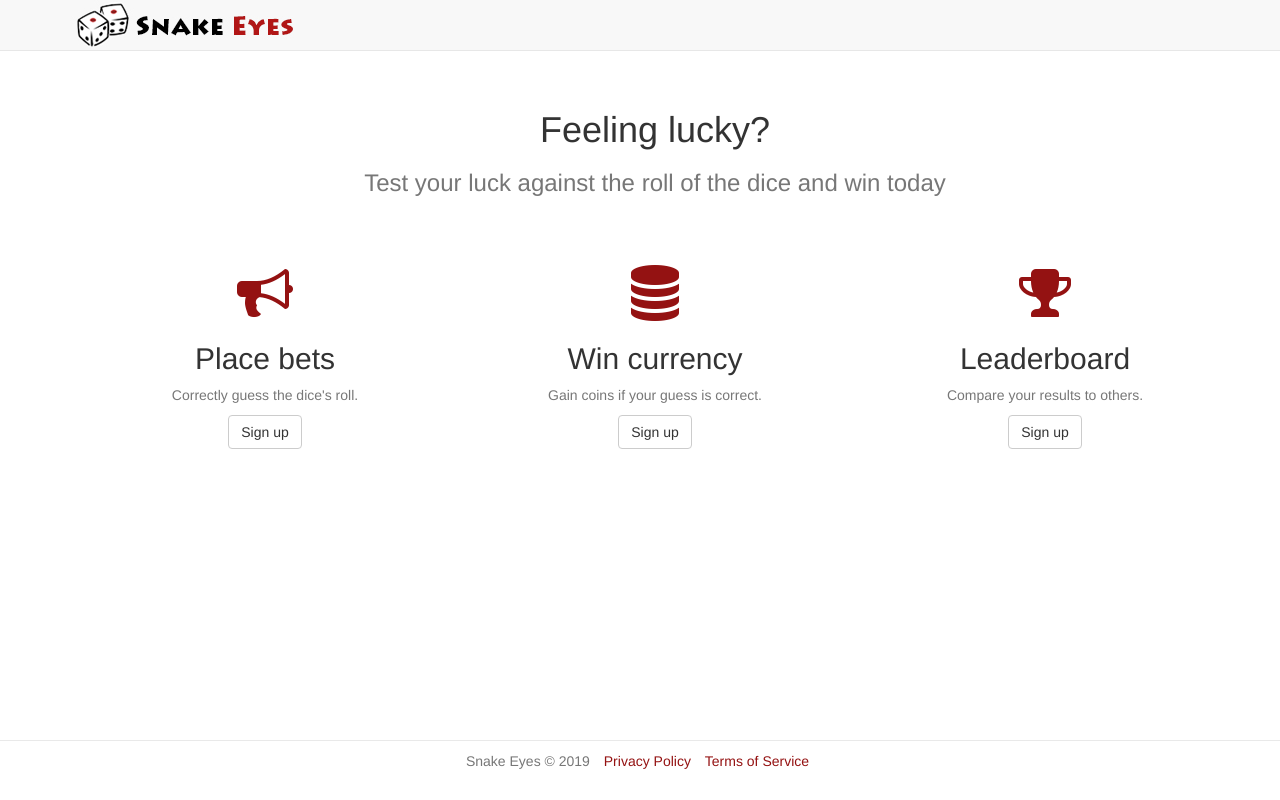
After one commit to marivaldosena/bsawf, a Flask app: page / in a window 1280 px wide. The commit adds this page. Run offline with Flask 2, Linux system fonts and the light colour scheme; some libraries are stand-ins or nearby versions.

Commit message:
Criar página home.

```diff
--- /dev/null
+++ b/snakeeyes/blueprints/page/templates/page/home.html
@@ -0,0 +1,47 @@
+{% extends "layouts/base.html" %}
+
+{% block title %}
+  Test your luck against the roll of the dice
+{% endblock %}
+
+{% block meta_description %}
+  Compete against yourself and others by guessing the outcome of a dice roll.
+  Win points and dominate the leaderboard.
+{% endblock %}
+
+{% block body %}
+  <div class="container sm-margin-top">
+    <div class="row text-center lg-margin-bottom">
+      <h1>Feeling lucky?</h1>
+      <h3 class="text-muted">
+        Test your luck against the roll of the dice and win today
+      </h3>
+    </div>
+    <div class="row text-center">
+      <div class="col-lg-4">
+        <i class="fa fa-fw fa-4x fa-bullhorn text-primary"></i>
+        <h2>Place bets</h2>
+        <p class="text-muted">Correctly guess the dice's roll.</p>
+        <p>
+          <a href="#" class="btn btn-default">Sign up</a>
+        </p>
+      </div>
+      <div class="col-lg-4">
+        <i class="fa fa-fw fa-4x fa-database text-primary"></i>
+        <h2>Win currency</h2>
+        <p class="text-muted">Gain coins if your guess is correct.</p>
+        <p>
+          <a href="#" class="btn btn-default">Sign up</a>
+        </p>
+      </div>
+      <div class="col-lg-4">
+        <i class="fa fa-fw fa-4x fa-trophy text-primary"></i>
+        <h2>Leaderboard</h2>
+        <p class="text-muted">Compare your results to others.</p>
+        <p>
+          <a href="#" class="btn btn-default">Sign up</a>
+        </p>
+      </div>
+    </div>
+  </div>
+{% endblock %}
--- a/snakeeyes/templates/layouts/base.html
+++ b/snakeeyes/templates/layouts/base.html
@@ -51,7 +51,7 @@
     <footer class="footer text-center">
       <div class="container">
         <ul class="list-inline">
-          <li class="text-muted">Snake Eyes &copy; 2016</li>
+          <li class="text-muted">Snake Eyes &copy; 2019</li>
           <li><a href="{{ url_for('page.privacy') }}">Privacy Policy</a></li>
           <li><a href="{{ url_for('page.terms') }}">Terms of Service</a></li>
         </ul>
```
